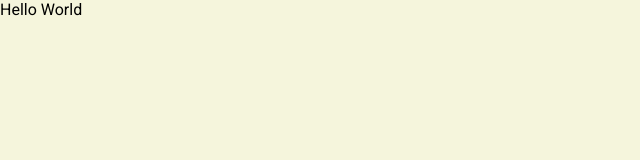
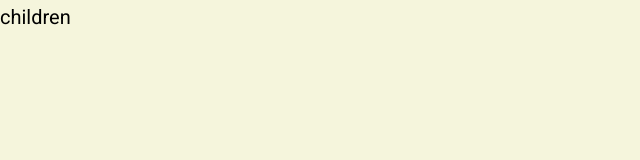
Before and after one commit to M-Orziboyev/education, a Next.js app: page / in a window 1280 px wide. Shown: the top 160 px of the page, without its empty margins (0-640 px from the left). Built offline with nearby package versions, Linux system fonts and the light colour scheme.

Commit message:
Heading text component

```diff
--- a/package.json
+++ b/package.json
@@ -18,11 +18,8 @@
     "typescript": "5.0.4"
   },
   "devDependencies": {
-    "@types/node": "18.11.18",
-    "@types/react": "18.0.27",
     "eslint":"8.33.0",
     "eslint-config-next": "13.1.6",
-    "typescript": "4.9.5",
     "@typescript-eslint/eslint-plugin": "^5.59.0",
     "@typescript-eslint/parser": "^5.59.0"
   }
--- a/pages/index.tsx
+++ /dev/null
@@ -1,8 +0,0 @@
-const Index = () => {
-  return <>
-    <div>
-      Hello World
-    </div>
-  </>
-}
-export default Index
--- /dev/null
+++ b/src/components/heading.module.css
@@ -0,0 +1,18 @@
+.h1{
+    font-size: 27px;
+    margin: 0;
+    line-height: 35px;
+    font-weight: 600;
+}
+.h2{
+    font-size: 22px;
+    margin: 0;
+    line-height: 35px;
+    font-weight: 500;
+}
+.h3{
+    font-size: 20px;
+    margin: 0;
+    line-height: 35px;
+    font-weight: 400;
+}
--- /dev/null
+++ b/src/components/heading.props.ts
@@ -0,0 +1,6 @@
+import {ReactNode} from "react";
+
+export interface headingProps {
+    tag: 'h1' | 'h2' | 'h3',
+    children: ReactNode,
+}
--- /dev/null
+++ b/src/components/heading.tsx
@@ -0,0 +1,18 @@
+import {headingProps} from "@/src/components/heading.props";
+import styles from './heading.module.css';
+const Heading = ({tag, children }: headingProps): JSX.Element => {
+    switch (tag) {
+        case 'h1':
+            return <h1 className={styles.h1}>{children}</h1>
+        case 'h2':
+            return <h2 className={styles.h2}>{children}</h2>
+        case 'h3':
+            return <h3 className={styles.h3}>{children}</h3>
+        default:
+            <>{children}</>
+    }
+    return (
+        <h1></h1>
+    )
+}
+export default Heading
--- /dev/null
+++ b/src/components/index.ts
@@ -0,0 +1 @@
+export {default as Heading} from './heading'
--- a/pages/_app.tsx
+++ b/src/pages/_app.tsx
@@ -1,4 +1,4 @@
-import '@/styles/globals.css'
+import '@/src/styles/globals.css'
 import type { AppProps } from 'next/app'
 
 export default function App({ Component, pageProps }: AppProps) {
--- /dev/null
+++ b/src/pages/index.tsx
@@ -0,0 +1,8 @@
+import {Heading} from "@/src/components";
+
+const Index = () => {
+  return (
+      <Heading tag='h3'>children</Heading>
+  )
+}
+export default Index
```
Also changed, not shown: src/pages/_document.tsx (renamed from pages/_document.tsx), src/styles/globals.css (renamed from styles/globals.css).
